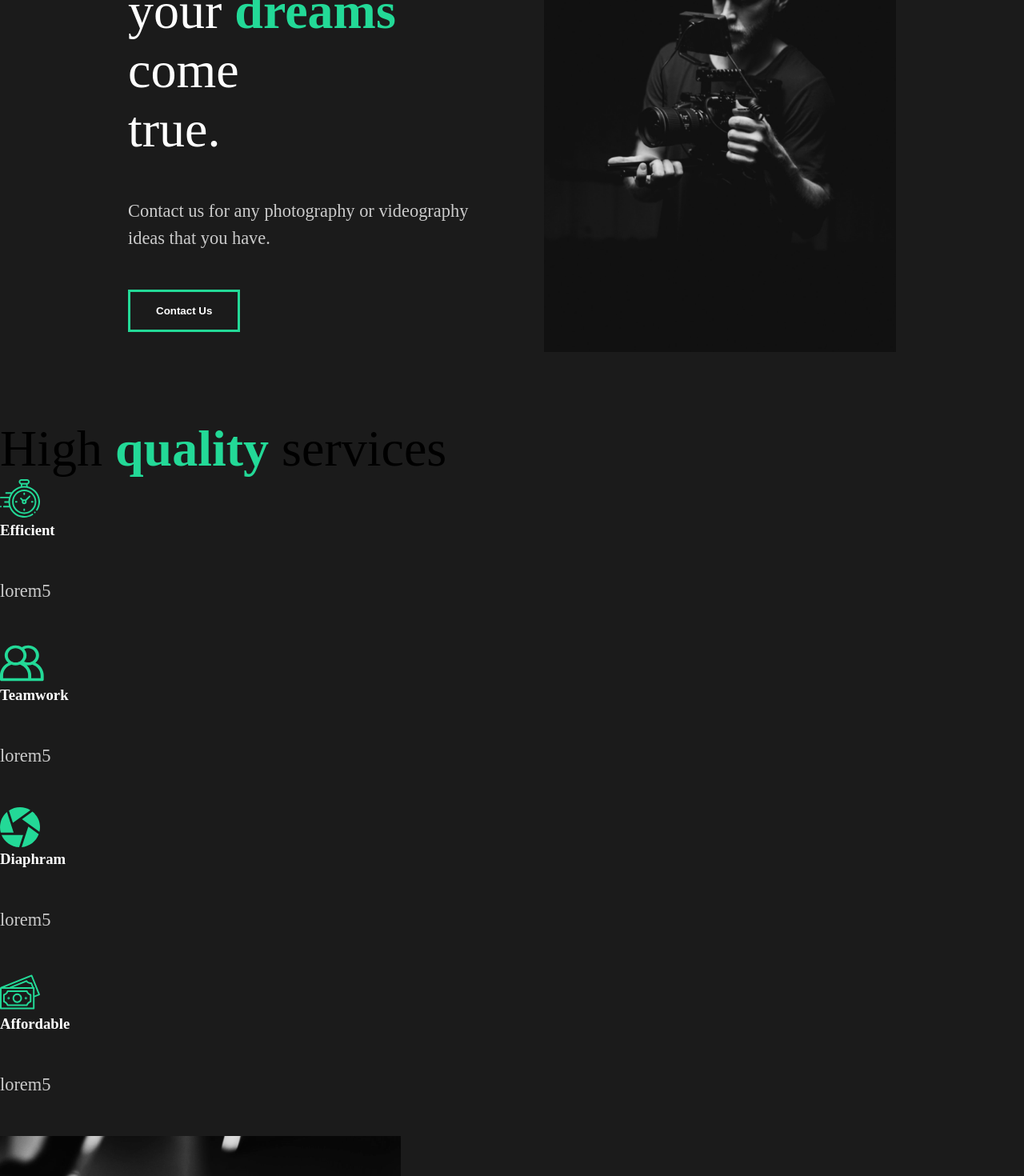
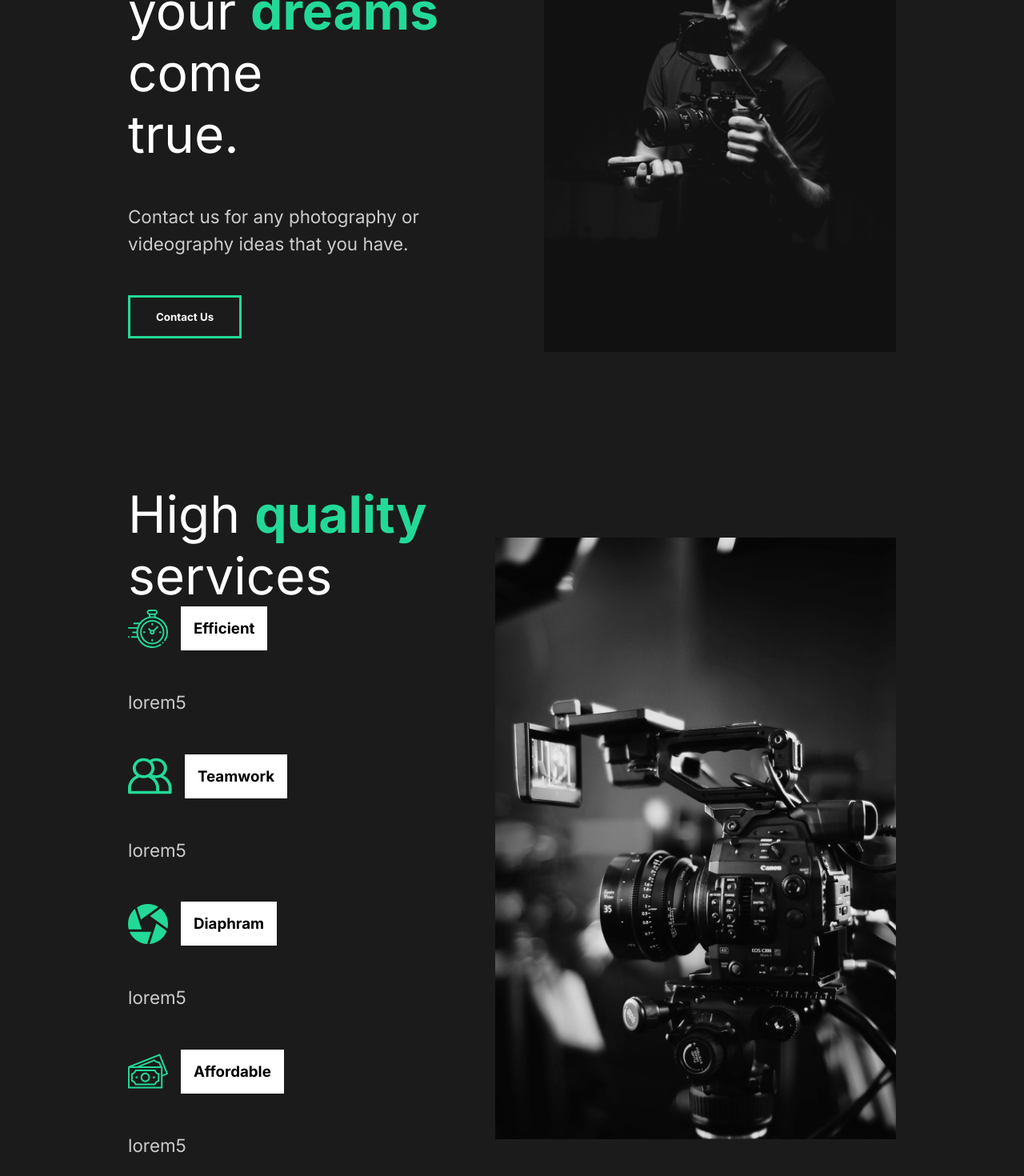
Before and after one commit to programmingwithlevi/capture, a React (Create React App) app: page / in a window 1280 px wide. Shown: the part 280-1750 px from the top of the page at 80% size. Built offline with nearby package versions, Linux system fonts and the light colour scheme.

Commit message:
6. Styling Service Section

```diff
--- a/public/index.html
+++ b/public/index.html
@@ -9,6 +9,9 @@
       name="description"
       content="Web site created using create-react-app"
     />
+    <link rel="preconnect" href="https://fonts.googleapis.com">
+<link rel="preconnect" href="https://fonts.gstatic.com" crossorigin>
+<link href="https://fonts.googleapis.com/css2?family=Inter:wght@400;700&family=Lato:wght@400;700&display=swap" rel="stylesheet">
     <link rel="apple-touch-icon" href="%PUBLIC_URL%/logo192.png" />
     <!--
       manifest.json provides metadata used when your web app is installed on a
@@ -24,7 +27,7 @@
       work correctly both with client-side routing and a non-root public URL.
       Learn how to configure a non-root public URL by running `npm run build`.
     -->
-    <title>React App</title>
+    <title>Capture</title>
   </head>
   <body>
     <noscript>You need to enable JavaScript to run this app.</noscript>
--- a/src/components/AboutSection.js
+++ b/src/components/AboutSection.js
@@ -2,6 +2,7 @@
 import home1 from '../img/home1.png';
 //styled
 import styled from 'styled-components';
+import {About,Description,Image,Hide } from '../styles';
 
 const AboutSection = () => {
     return (
@@ -29,34 +30,6 @@
     )
 }
 //styled components
-const About = styled.div`
-    min-height: 90vh;
-    display: flex;
-    align-items: center;
-    justify-content: space-between;
-    padding: 5rem 10rem;
-    color: white;
-`;
-const Description = styled.div`
-    flex: 1;
-    padding-right: 5rem;
-    h2{
-        font-weight: lighter;
-    }
-`
 
-const Image = styled.div`
-    flex: 1;
-    overflow: hidden;
-    img{
-        width: 100%;
-        height: 80vh;
-        object-fit: cover;
-    }
-
-`
-const Hide = styled.div`
-    overflow: hidden;
-    `
 
 export default AboutSection;
--- a/src/components/GlobalStyle.js
+++ b/src/components/GlobalStyle.js
@@ -8,6 +8,7 @@
 }
 body{
     background: #1b1b1b;
+    font-family: 'Inter', sans-serif;
 }
 button{
     font-weight: bold;
@@ -17,6 +18,7 @@
     background: transparent;
     color: white;
     transition: all 0.5s ease;
+    font-family: 'Inter', sans-serif;
     &:hover{
         background-color:  #23d997;
         color: white;
--- a/src/components/ServicesSection.js
+++ b/src/components/ServicesSection.js
@@ -5,49 +5,79 @@
 import money from '../img/money.svg';
 import teamwork from '../img/teamwork.svg';
 import home2 from '../img/home2.png';
+//styles
+import {About,Description,Image} from "../styles";
+import styled from "styled-components";
 
 const ServicesSection = () => {
     return(
-        <div className="services">
+        <About>
             <div className="description">
                 <h2>High <span>quality</span> services</h2>
-                <div className="cards">
-                    <div className="card">
+                <Cards>
+                    <Card>
                         <div className="icon">
                             <img alt="icon" src={clock} />
                             <h3>Efficient</h3>
                         </div>
                         <p>lorem5 </p>
-                    </div>
-                    <div className="card">
+                    </Card>
+                    <Card>
                         <div className="icon">
                             <img alt="icon" src={teamwork} />
                             <h3>Teamwork</h3>
                         </div>
                         <p>lorem5 </p>
-                    </div>
-                    <div className="card">
+                    </Card>
+                    <Card>
                         <div className="icon">
                             <img alt="icon" src={diaphram} />
                             <h3>Diaphram</h3>
                         </div>
                         <p>lorem5 </p>
-                    </div>
-                    <div className="card">
+                    </Card>
+                    <Card>
                         <div className="icon">
                             <img alt="icon" src={money} />
                             <h3>Affordable</h3>
                         </div>
                         <p>lorem5 </p>
-                    </div>
-                </div>
+                    </Card>
+                </Cards>
             </div>
         <div className="image">
             <img alt="camera" src={home2} />
 
         </div>
-        </div>
+        </About>
     )
 }
 
+const Services = styled(About)`
+h2{
+    padding-bottom: 5rem;
+}
+p{
+    width: 70%;
+    padding: 2rem 0rem 4rem 0rem;
+}
+`;
+const Cards = styled.div`
+display: flex;
+flex-wrap: wrap;
+`;
+const Card = styled.div`
+    flex-basis: 15rem;
+    .icon {
+        display: flex;
+        align-items: center;
+        h3 {
+            margin-left: 1rem;
+            background: white;
+            color: black;
+            padding: 1rem;
+        }
+    }
+`;
+
 export default ServicesSection;
--- /dev/null
+++ b/src/styles.js
@@ -0,0 +1,31 @@
+import styled from "styled-components";
+
+export const About = styled.div`
+    min-height: 90vh;
+    display: flex;
+    align-items: center;
+    justify-content: space-between;
+    padding: 5rem 10rem;
+    color: white;
+`;
+export const Description = styled.div`
+    flex: 1;
+    padding-right: 5rem;
+    h2{
+        font-weight: lighter;
+    }
+`
+
+export const Image = styled.div`
+    flex: 1;
+    overflow: hidden;
+    img{
+        width: 100%;
+        height: 80vh;
+        object-fit: cover;
+    }
+
+`
+export const Hide = styled.div`
+    overflow: hidden;
+    `
```
